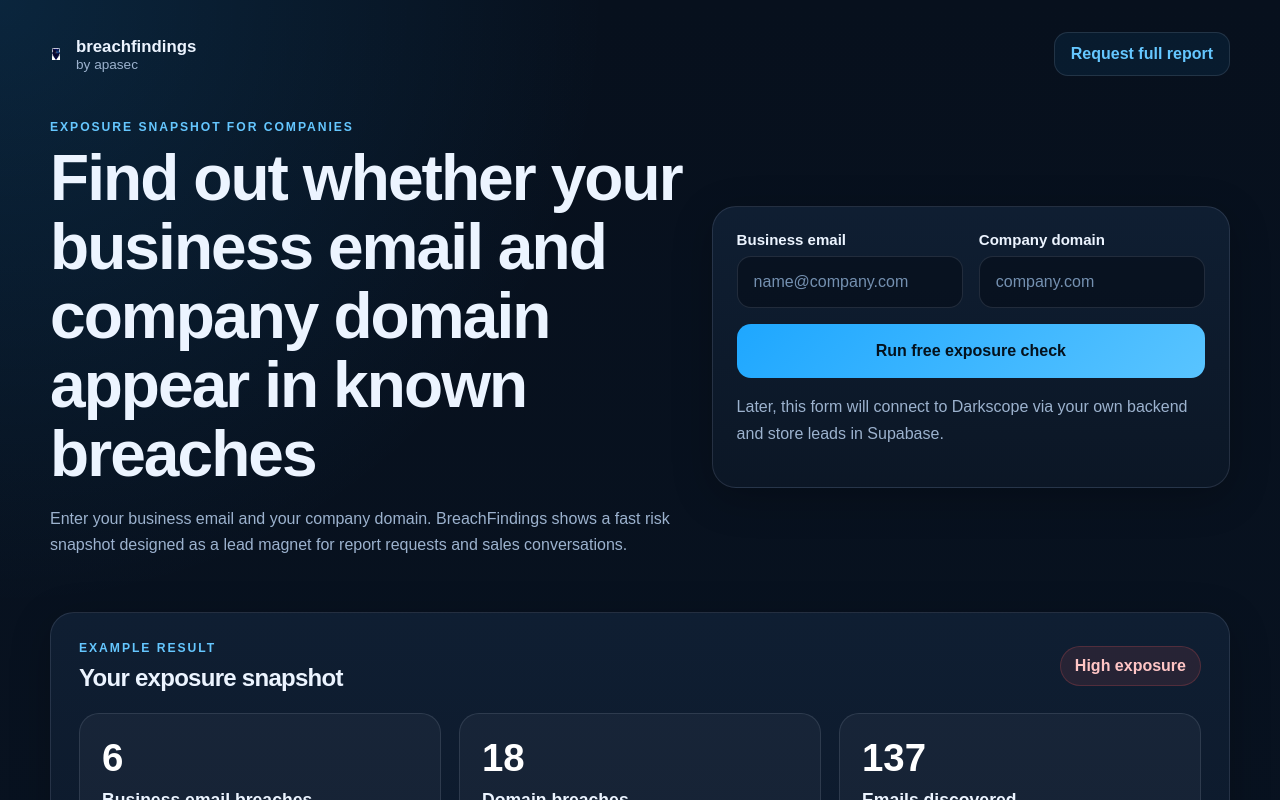
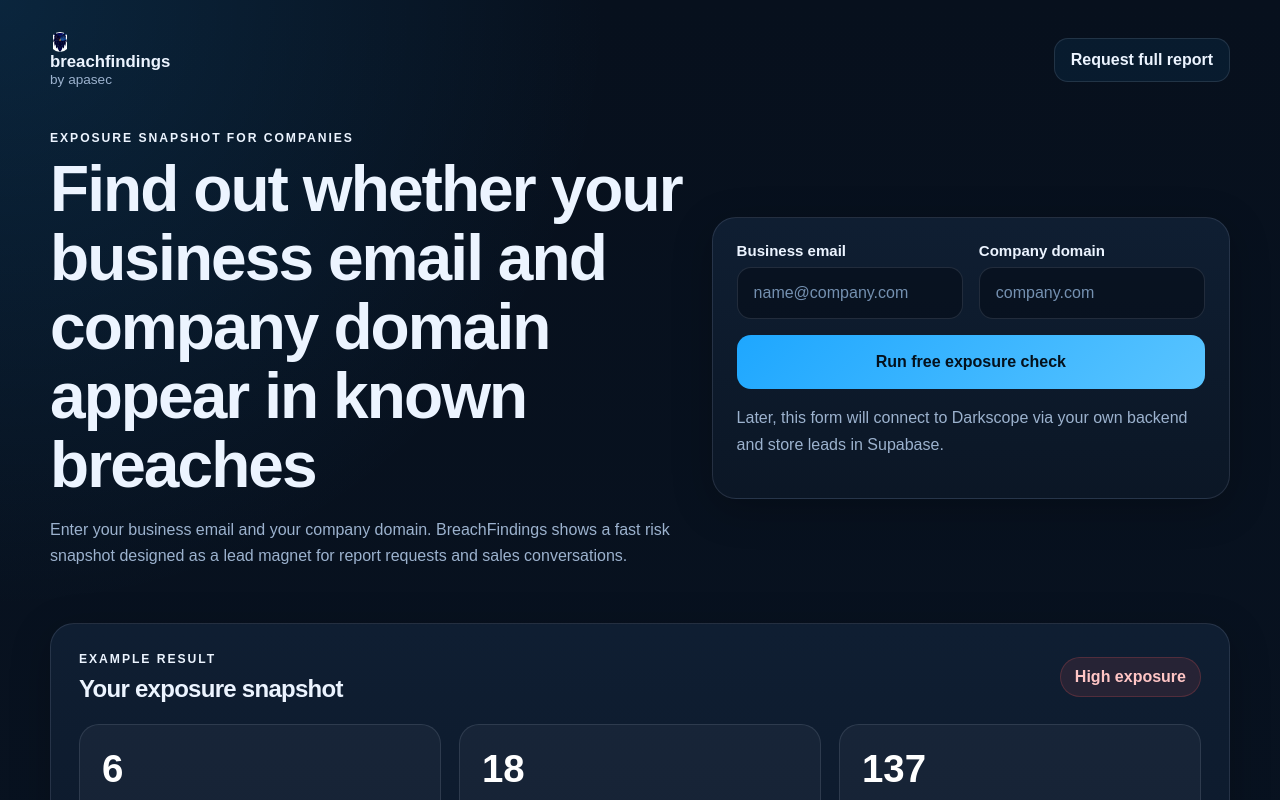
Before and after one commit to Ansalidre/breachfindings, a Next.js app: page / in a window 1280 px wide. Shown: the top 800 px of the page. Built offline with nearby package versions, Linux system fonts and the light colour scheme.

Commit message:
Update globals.css

```diff
--- a/app/globals.css
+++ b/app/globals.css
@@ -7,7 +7,7 @@
   --text: #ecf4ff;
   --muted: #9cb2ce;
   --accent: #1ea7ff;
-  --accent-strong: #65c7ff;
+  --accent-strong: #d;
   --success: #13314f;
 }
 
@@ -52,16 +52,17 @@ input {
   padding: 8px 0 32px;
 }
 
-.brand-wrap {
-  display: flex;
-  align-items: center;
-  gap: 14px;
+.brand-wrap .logo-image {
+  width: 20px !important;
+  height: 20px !important;
+  object-fit: contain;
+  display: block;
 }
 .logo-image {
-  width: 12px;
-  height: 12px;
+  width: 32px;
+  height: 32px;
   object-fit: contain;
-  border-radius: 2px;
+  border-radius: 12px;
 }
 
 .brand-badge {
```
